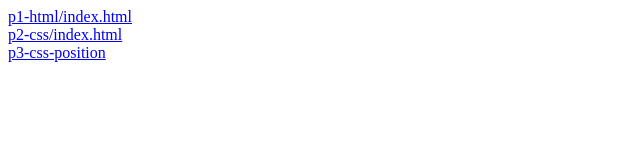
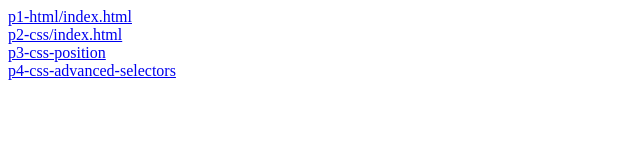
Before and after one commit to chavus/bootcamp12g, a plain HTML site: page index.html in a window 1280 px wide. Shown: the whole page, without its empty margins (0-640 px from the left). Drawn offline with Linux system fonts and the light colour scheme.

Commit message:
Update index

```diff
--- a/index.html
+++ b/index.html
@@ -9,6 +9,7 @@
 <body>
     <a href="p1-html/index.html">p1-html/index.html</a><br>
     <a href="p2-css/index.html">p2-css/index.html</a><br>
-    <a href="p3-css-position/index-position.html">p3-css-position</a>
+    <a href="p3-css-position/index-position.html">p3-css-position</a><br>
+    <a href="p4-css-advanced-selectors/index.html">p4-css-advanced-selectors</a>
 </body>
 </html>
```
Also changed, not shown: p4-css-advanced-selectors/img/spiral.jpeg (deleted).
